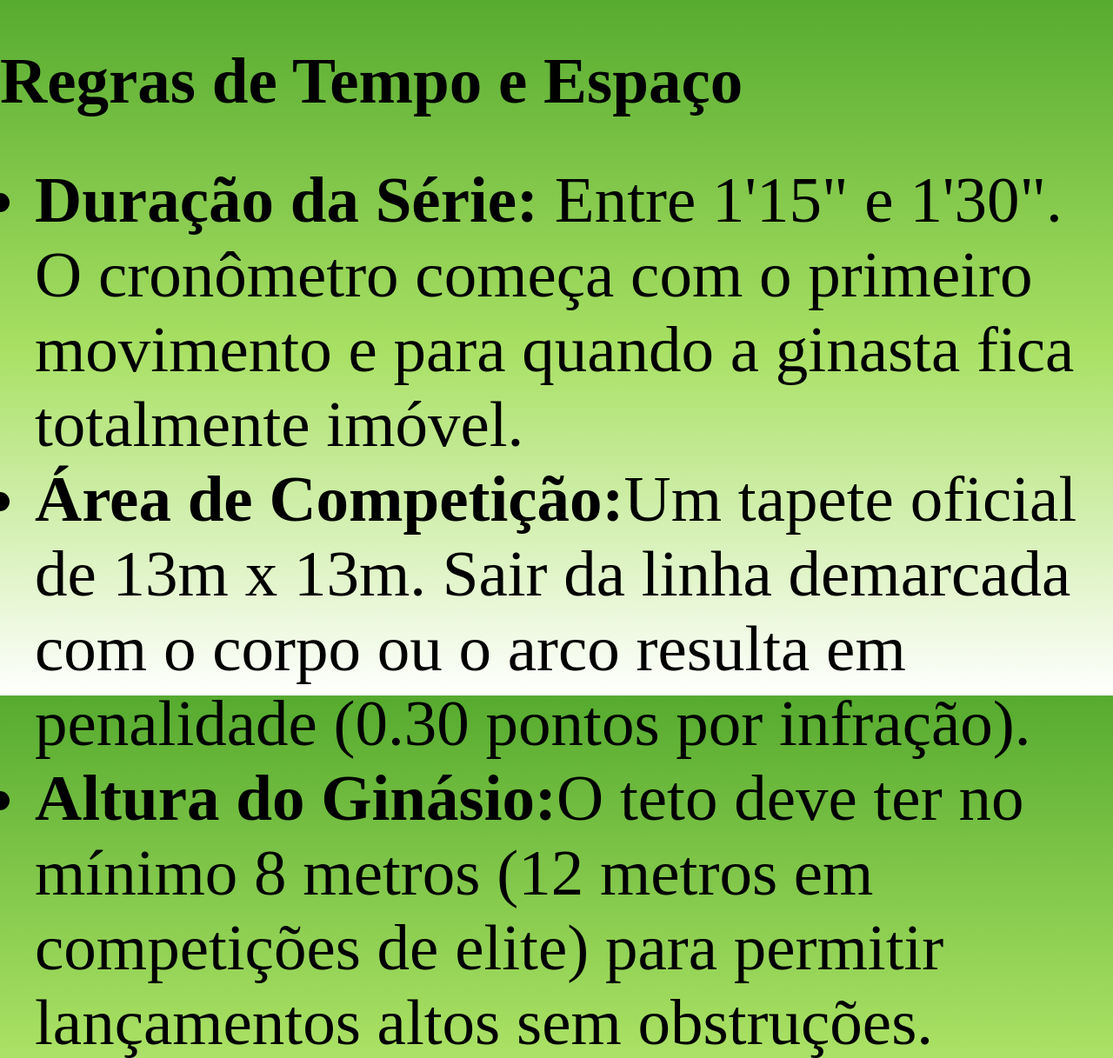
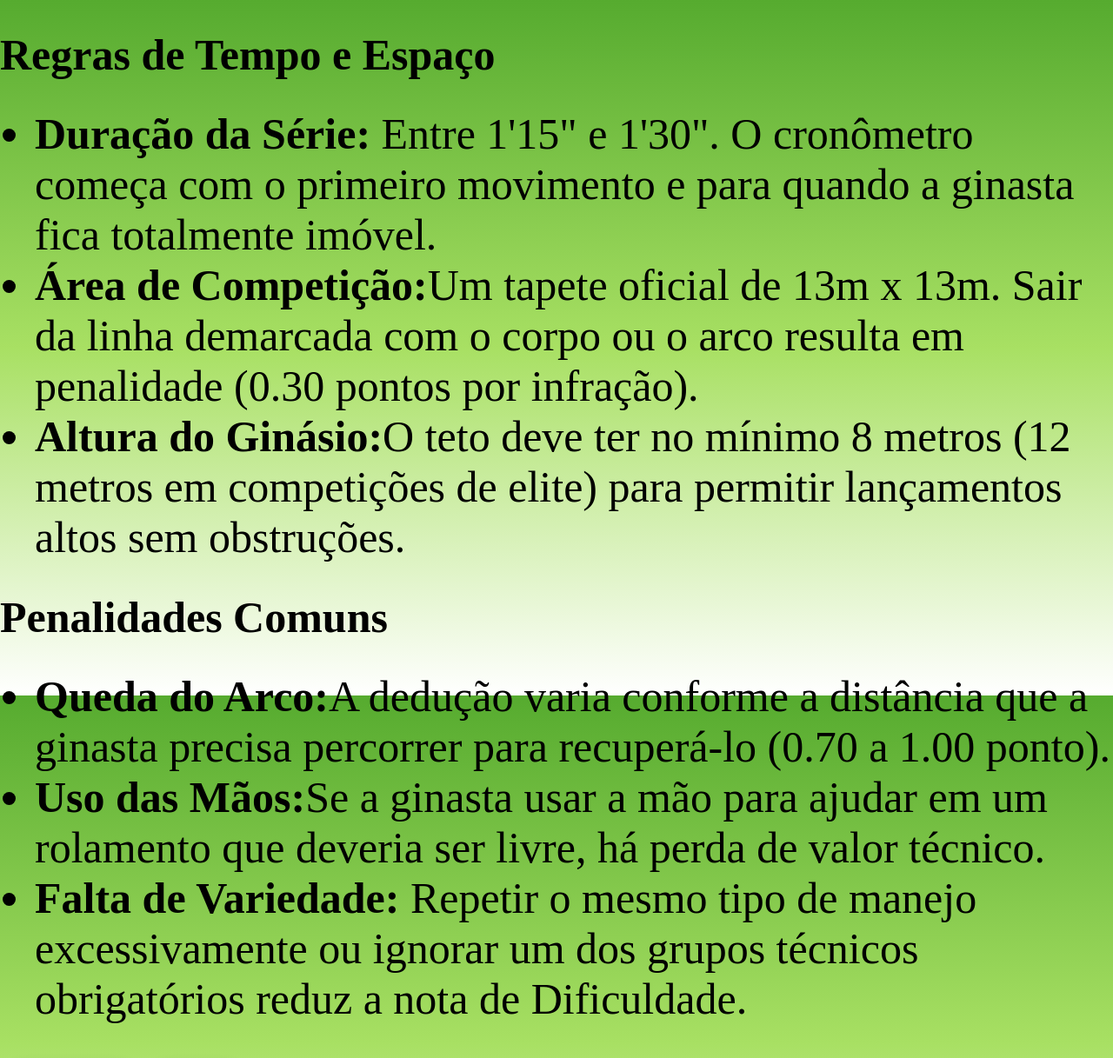
Before and after one commit to otaviomhm-arch/educa-o-fisica, a plain HTML site: page conteudo4.html in a window 1280 px wide. Shown: the top 1217 px of the page at 87% size. Drawn offline with Linux system fonts and the light colour scheme.

Commit message:
Update conteudo4.html

```diff
--- a/conteudo4.html
+++ b/conteudo4.html
@@ -8,23 +8,23 @@
 </head>
 
 <body>
-    <h1 style="font-size: 75px;">Regras de Tempo e Espaço</h1>
+    <h1 style="font-size: 50px;">Regras de Tempo e Espaço</h1>
 <ul>
-  <li style="font-size: 75px;"><strong>Duração da Série:</strong> Entre 1'15" e 1'30". O cronômetro começa com o primeiro movimento e para quando a ginasta fica totalmente imóvel.
+  <li style="font-size: 50px;"><strong>Duração da Série:</strong> Entre 1'15" e 1'30". O cronômetro começa com o primeiro movimento e para quando a ginasta fica totalmente imóvel.
 </li>
-  <li style="font-size: 75px;"><strong>Área de Competição:</strong>Um tapete oficial de 13m x 13m. Sair da linha demarcada com o corpo ou o arco resulta em penalidade (0.30 pontos por infração).</li>
- <li style="font-size: 75px;"><strong>Altura do Ginásio:</strong>O teto deve ter no mínimo 8 metros (12 metros em competições de elite) para permitir lançamentos altos sem obstruções.
+  <li style="font-size: 50px;"><strong>Área de Competição:</strong>Um tapete oficial de 13m x 13m. Sair da linha demarcada com o corpo ou o arco resulta em penalidade (0.30 pontos por infração).</li>
+ <li style="font-size: 50px;"><strong>Altura do Ginásio:</strong>O teto deve ter no mínimo 8 metros (12 metros em competições de elite) para permitir lançamentos altos sem obstruções.
 </li>
 </ul>
 
-<h1 style="font-size: 75px;">Penalidades Comuns
+<h1 style="font-size: 50px;">Penalidades Comuns
 </h1>
 
 <ul>
-  <li style="font-size: 75px;"><strong>Queda do Arco:</strong>A dedução varia conforme a distância que a ginasta precisa percorrer para recuperá-lo (0.70 a 1.00 ponto).
+  <li style="font-size: 50px;"><strong>Queda do Arco:</strong>A dedução varia conforme a distância que a ginasta precisa percorrer para recuperá-lo (0.70 a 1.00 ponto).
 </li>
-  <li style="font-size: 75px;"><strong>Uso das Mãos:</strong>Se a ginasta usar a mão para ajudar em um rolamento que deveria ser livre, há perda de valor técnico.</li>
-  <li style="font-size: 75px;"><strong>Falta de Variedade: </strong>Repetir o mesmo tipo de manejo excessivamente ou ignorar um dos grupos técnicos obrigatórios reduz a nota de Dificuldade.</li>
+  <li style="font-size: 50px;"><strong>Uso das Mãos:</strong>Se a ginasta usar a mão para ajudar em um rolamento que deveria ser livre, há perda de valor técnico.</li>
+  <li style="font-size: 50px;"><strong>Falta de Variedade: </strong>Repetir o mesmo tipo de manejo excessivamente ou ignorar um dos grupos técnicos obrigatórios reduz a nota de Dificuldade.</li>
 </ul>
 
 <br><a   class="botao"    style="text-decoration: none;" href="video.html">Página final</a> <a   class="botao"    style="text-decoration: none;" href="conteudo3.html">Voltar</a>
```
